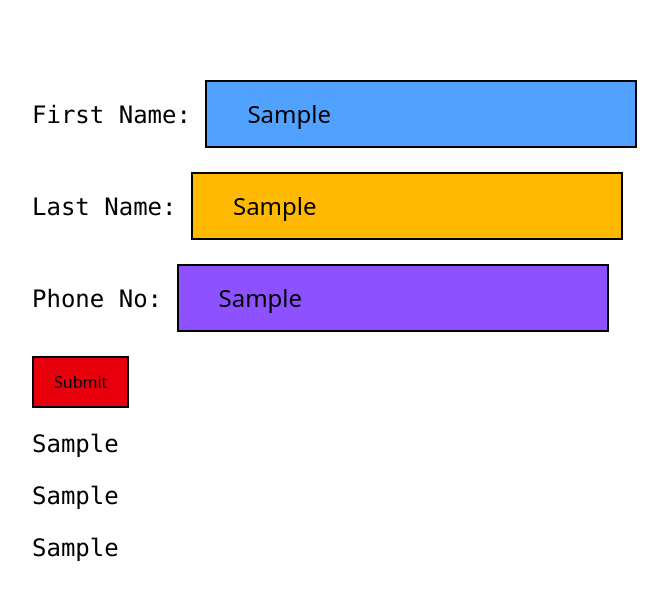
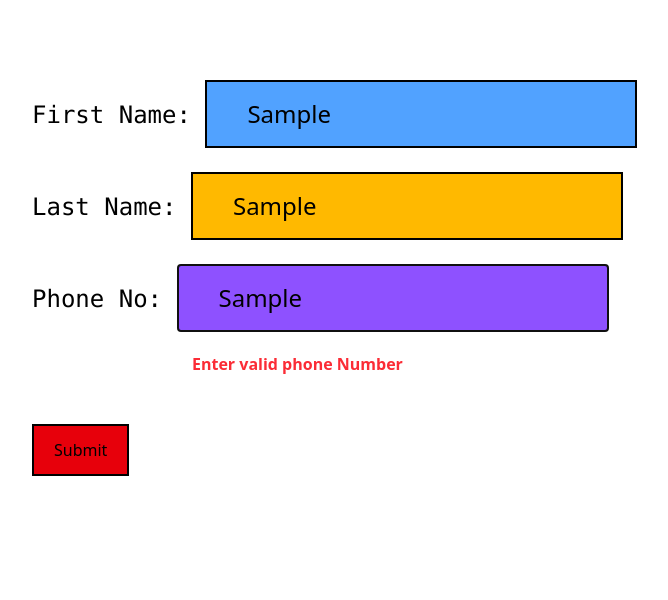
Before and after one commit to Sujal2308/React-Dev-01, a React (Vite) app: page / in a window 1280 px wide. Both pictures are taken after typing "Sample", "Sample", "Sample" into the empty fields and a click on the input 128 px from the left and 382 px from the top of the page. Shown: the top 600 px of the page, without its empty margins (48-716 px from the left). Built offline with nearby package versions, Linux system fonts and the light colour scheme.

Commit message:
Validating inputs in forms

```diff
--- a/src/components/Forms.jsx
+++ b/src/components/Forms.jsx
@@ -1,9 +1,12 @@
 import { data } from "autoprefixer";
 import { useForm } from "react-hook-form";
-import { useState } from "react";
+import { useState, useRef } from "react";
+// import { Value } from "@radix-ui/themes/components/data-list";
 
 const Forms = () => {
   const [formData, setFormData] = useState([]);
+  // const fName = useRef(null);
+
   const {
     register,
     handleSubmit,
@@ -11,7 +14,7 @@ const Forms = () => {
     formState: { errors },
   } = useForm();
 
-   const submitForm = (data) => {
+  const submitForm = (data) => {
     setFormData([...formData, data]);
     console.log(data);
   };
@@ -31,15 +34,38 @@ const Forms = () => {
         <input
           className="px-10 py-4 border-2 bg-amber-400 text-2xl"
           type="text"
-          {...register("lastName")}
+          {...register("lastName", {
+            required: true,
+            minLength: {
+              value: 5,
+              message: "text atleast contain 5 characters",
+            },
+            pattern: {
+              value: /^[A-Za-z]+$/i,
+              message: "text must contain alphabets",
+            },
+          })}
         />
+        {errors.lastName && (
+          <p className="ml-40 mt-5 text-red-500 font-bold">
+            {errors.lastName.message}
+          </p>
+        )}
         <br /> <br />
         <label className="text-2xl font-mono"> Phone No: </label>
         <input
           className="px-10 py-4 border-2 bg-violet-500 text-2xl"
           type="text"
-          {...register("phoneNo")}
+          {...register("phoneNo", {
+            pattern: { value: /^[0-9]+$/, message: "Enter valid phone Number" },
+            minLength: { value: 10, message: "Enter valid phone Number" },
+          })}
         />
+        {errors.phoneNo && (
+          <p className="ml-40 mt-5 text-red-500 font-bold">
+            {errors.phoneNo.message}
+          </p>
+        )}
         <br />
         <br />
         <input className="border-2 px-5 py-3 bg-red-600" type="submit" />
```
